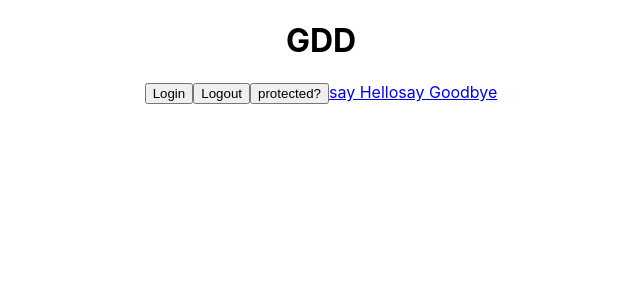
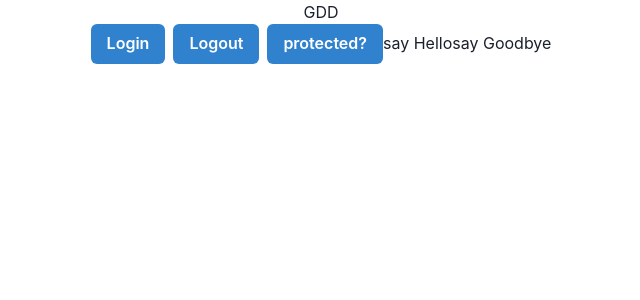
Before and after one commit to jt-rose/gdd-client, a React (Create React App) app: page / in a window 1280 px wide. Shown: the top 300 px of the page, without its empty margins (319-959 px from the left). Built offline with nearby package versions, Linux system fonts and the light colour scheme; no server answers.

Commit message:
set up chakra

```diff
--- a/package.json
+++ b/package.json
@@ -3,10 +3,14 @@
   "version": "0.1.0",
   "private": true,
   "dependencies": {
+    "@chakra-ui/react": "^1.8.6",
+    "@emotion/react": "^11.8.1",
+    "@emotion/styled": "^11.8.1",
     "@testing-library/jest-dom": "^5.16.2",
     "@testing-library/react": "^12.1.3",
     "@testing-library/user-event": "^13.5.0",
     "axios": "^0.26.0",
+    "framer-motion": "^6.2.8",
     "react": "^17.0.2",
     "react-dom": "^17.0.2",
     "react-router-dom": "^6.2.2",
--- a/src/App.js
+++ b/src/App.js
@@ -3,6 +3,8 @@ import "./App.css";
 import { useState, useEffect } from "react";
 import axios from "axios";
 import { BrowserRouter, Routes, Route, Redirect, Link } from "react-router-dom";
+import { ChakraProvider, ButtonGroup } from "@chakra-ui/react";
+import { Button } from "./components/Button";
 
 const Hello = () => {
   return <h1>Hello</h1>;
@@ -36,12 +38,15 @@ function App() {
     });
   }, []);
   return (
+    <ChakraProvider>
       <div className="App">
         <h1>GDD</h1>
         <p>{String(state)}</p>
-      <button onClick={testLogin}>Login</button>
-      <button onClick={testLogout}>Logout</button>
-      <button onClick={getProtected}>protected?</button>
+        <ButtonGroup>
+          <Button onClick={testLogin}>Login</Button>
+          <Button onClick={testLogout}>Logout</Button>
+          <Button onClick={getProtected}>protected?</Button>
+        </ButtonGroup>
 
         <BrowserRouter>
           <Link to="/hello">say Hello</Link>
@@ -52,6 +57,7 @@ function App() {
           </Routes>
         </BrowserRouter>
       </div>
+    </ChakraProvider>
   );
 }
 
--- /dev/null
+++ b/src/components/Button.js
@@ -0,0 +1,5 @@
+import { Button as ChakraButton } from "@chakra-ui/react";
+
+export const Button = (props) => {
+  return <ChakraButton colorScheme="blue">{props.children}</ChakraButton>;
+};
```
Also changed, not shown: 1 other file (tests, documents, lock files or other folders). Lines whose indentation alone changed are shown as unchanged.
